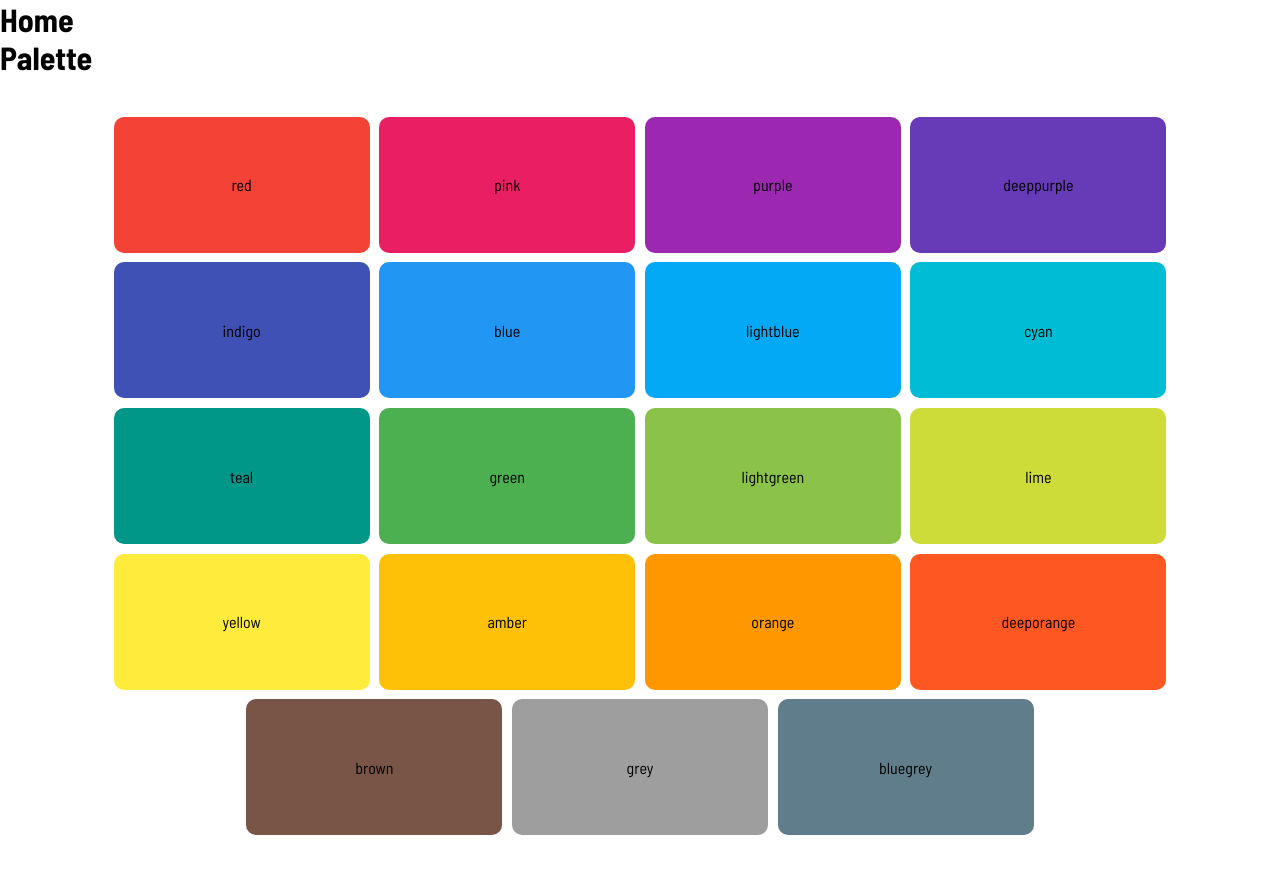
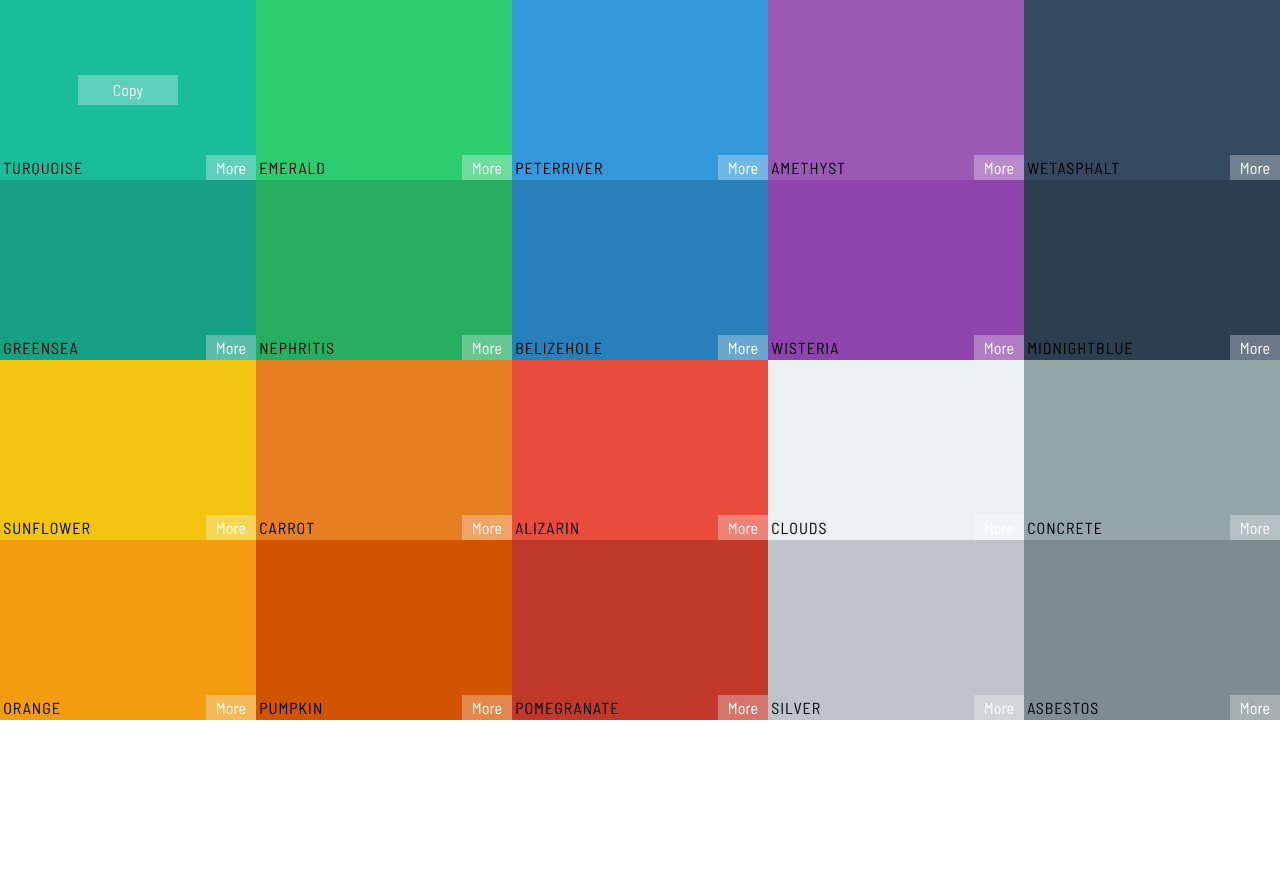
Before and after one commit to shahreaz0/shade, a React (Vite) app: page / in a window 1280 px wide. After the commit the page ends 800 px from the top, so only its background shows below. Built offline with nearby package versions, Linux system fonts and the light colour scheme.

Commit message:
Style ColorBox

```diff
--- a/package.json
+++ b/package.json
@@ -1,7 +1,7 @@
 {
   "version": "0.0.0",
   "scripts": {
-    "dev": "vite",
+    "dev": "vite --open",
     "build": "vite build",
     "serve": "vite preview"
   },
--- a/src/App.jsx
+++ b/src/App.jsx
@@ -4,8 +4,7 @@ import colorPalettes from "./utils/seedColors";
 function App() {
   return (
     <div className="App">
-      <h1>Home</h1>
-      <Palette colorPalette={colorPalettes[0]} />
+      <Palette colorPalette={colorPalettes[1]} />
     </div>
   );
 }
--- a/src/components/ColorBox.css
+++ b/src/components/ColorBox.css
@@ -1,9 +1,50 @@
 .ColorBox {
 	width: 20%;
-	height: 17%;
-	margin: 0.3rem;
-	border-radius: 10px;
+	height: 25%;
+	display: inline-block;
+	position: relative;
+	cursor: pointer;
+	padding: 0.2rem;
+	margin-bottom: -3px;
+}
+
+.copy-button {
+	width: 100px;
+	height: 30px;
+	position: absolute;
+	top: 50%;
+	left: 50%;
+	transform: translate(-50%, -50%);
+	border: none;
+	font: inherit;
+	background: rgba(255, 255, 255, 0.3);
+	color: white;
+	line-height: 30px;
+	cursor: pointer;
+	opacity: 0;
+}
+
+.ColorBox:hover .copy-button {
+	opacity: 1;
+	transition: 0.3s;
+}
+
+.box-content {
+	position: absolute;
+	bottom: 0.2rem;
+	text-transform: uppercase;
+	letter-spacing: 1px;
+}
+
+.see-more {
+	width: 50px;
+	height: 25px;
+	position: absolute;
+	right: 0;
+	bottom: 0;
+	background: rgba(255, 255, 255, 0.3);
+	color: white;
 	display: flex;
+	align-items: center;
 	justify-content: center;
-	align-items: center;
 }
--- a/src/components/ColorBox.jsx
+++ b/src/components/ColorBox.jsx
@@ -10,7 +10,13 @@ export default class ColorBox extends Component {
 		const { name, color } = this.props;
 		return (
 			<div className="ColorBox" style={{ backgroundColor: color }}>
-				{name}
+				<div className="copy-container">
+					<div className="box-content">
+						<span>{name}</span>
+					</div>
+					<button className="copy-button">Copy</button>
+				</div>
+				<span className="see-more">More</span>
 			</div>
 		);
 	}
--- a/src/components/Palette.css
+++ b/src/components/Palette.css
@@ -1,7 +1,7 @@
+.Palette {
+	height: 100vh;
+}
+
 .Palette-color-boxes {
-	height: 100vh;
-	display: flex;
-	flex-wrap: wrap;
-	align-content: center;
-	justify-content: center;
+	height: 90%;
 }
--- a/src/components/Palette.jsx
+++ b/src/components/Palette.jsx
@@ -13,7 +13,6 @@ export default class Palette extends Component {
 		));
 		return (
 			<div className="Palette">
-				<h1>Palette</h1>
 				<div className="Palette-color-boxes">{colorBoxs}</div>
 			</div>
 		);
```
